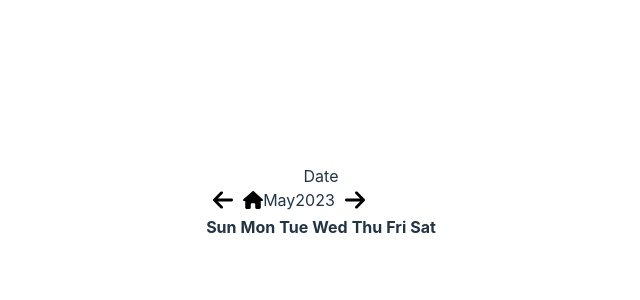
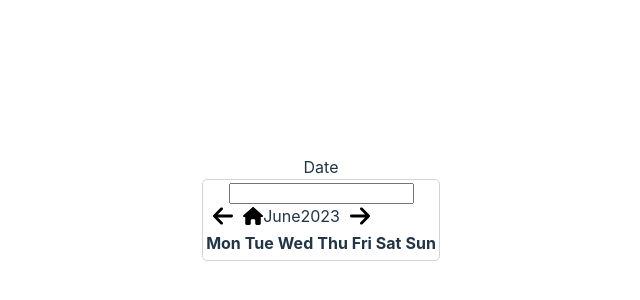
Before and after one commit to AlexGrouard/OC-Project-14-datepicker-typescript, a React (Vite) app: page / in a window 1280 px wide. Shown: the part 192-492 px from the top of the page, without its empty margins (319-959 px from the left). Built offline with nearby package versions, Linux system fonts and the light colour scheme.

Commit message:
update date picker

```diff
--- a/package.json
+++ b/package.json
@@ -10,11 +10,13 @@
     "preview": "vite preview"
   },
   "dependencies": {
+    "luxon": "^3.3.0",
     "react": "^18.2.0",
     "react-dom": "^18.2.0",
     "sass": "^1.62.1"
   },
   "devDependencies": {
+    "@types/luxon": "^3.3.0",
     "@types/react": "^18.0.37",
     "@types/react-dom": "^18.0.11",
     "@typescript-eslint/eslint-plugin": "^5.59.0",
--- a/src/DatePicker.tsx
+++ b/src/DatePicker.tsx
@@ -1,3 +1,4 @@
+import { DateTime } from "luxon"
 import { useEffect, useState } from "react"
 import house from "./assets/house-solid.svg"
 import leftArrow from "./assets/leftArrow.svg"
@@ -8,18 +9,22 @@ import styles from "./styles/DatePicker.module.scss"
 import { MonthType } from "./utils/type"
 
 function DatePicker() {
-	const [currentDate, setCurrentDate] = useState(new Date())
-	const [day, setDay] = useState(new Date().getDate())
-	const [month, setMonth] = useState(new Date().getMonth())
-	const [year, setYear] = useState(new Date().getFullYear())
+	const dt = DateTime.local()
+	const [currentDate, setCurrentDate] = useState("")
+	const [day, setDay] = useState(dt.day)
+	const [month, setMonth] = useState(dt.month)
+	const [year, setYear] = useState(dt.year)
 	const [stringMonth, setStringMonth] = useState("")
 
 	const today = () => {
-		setDay(new Date().getDate())
-		setMonth(new Date().getMonth())
-		setYear(new Date().getFullYear())
+		setCurrentDate(DateTime.now().toLocaleString())
+		setDay(dt.day)
+		setMonth(dt.month)
+		setYear(dt.year)
 	}
-
+	const changeDate = () => {
+		console.log(currentDate)
+	}
 	const monthDecrease = () => {
 		const newMonth = month - 1
 		if (newMonth < 1) {
@@ -38,10 +43,21 @@ function DatePicker() {
 
 	useEffect(() => {
 		setStringMonth(months[month as keyof MonthType])
-	}, [month])
+		if (currentDate) {
+			const dt = DateTime.fromISO(currentDate)
+			setDay(dt.day)
+			setMonth(dt.month)
+			setYear(dt.year)
+		}
+	}, [month, currentDate])
 
 	return (
 		<main className={styles.main}>
+			<input
+				type='string'
+				value={currentDate}
+				onChange={(e) => setCurrentDate(e.target.value)}
+			/>
 			<div className={styles.header}>
 				<img
 					src={leftArrow}
@@ -61,7 +77,7 @@ function DatePicker() {
 					onClick={monthIncrease}
 				/>
 			</div>
-			<DayGrid day={day} month={month} year={year}/>
+			<DayGrid day={day} month={month} year={year} />
 		</main>
 	)
 }
--- /dev/null
+++ b/src/components/Day/dayGrid.module.scss
@@ -0,0 +1,10 @@
+.table{
+  display: flex;
+  flex-wrap: wrap;
+}
+.node {
+    width: 20px;
+    height: 20px;
+    background-color: white;
+    outline: 1px solid lightgray;
+  }
--- a/src/components/Day/dayGrid.tsx
+++ b/src/components/Day/dayGrid.tsx
@@ -1,37 +1,32 @@
+import { DateTime } from "luxon"
 import { useEffect, useState } from "react"
 import { daysShort } from "../../data/data"
 import { daysGridProps } from "../../utils/type"
+import styles from "./dayGrid.module.css"
 
 function dayGrid({ day, month, year }: daysGridProps): JSX.Element {
-	const firstDay = new Date(year, month, 1)
-	console.log(firstDay)
-	//const [longMonth, setLongMonth] = useState(false)
+	let grid: number[] = []
+	const startDay = DateTime.fromObject({ day: 1, month, year }).weekday
+	const daysInMonth = DateTime.fromObject({ day: 1, month, year }).daysInMonth
+	const daysInPrevMonth = DateTime.fromObject({
+		day: 1,
+		month: month - 1,
+		year,
+	}).daysInMonth
 
-	/*   if (longMonth) {
-    //same grid but with 31 days
-    return (
-      <div>day</div>
-    )
-  }
-   else if (february){
-    //same grid but with 28 days
-    return (
-      <div>day</div>
-    )
-  }
-  else
-  //same grid with 30 days
-    return (
-      <div>day</div>
-    ) */
+	grid = [...Array(daysInMonth).keys()]
+	grid = grid.map((day) => day + 1)
+	const prevMonthDays = [...Array(startDay - 1).keys()]
+	prevMonthDays.forEach((day) => {
+		grid.unshift(daysInPrevMonth - day)
+	})
+	const nextMonthDays = [...Array(7 - (grid.length % 7)).keys()]
+	nextMonthDays.forEach((day) => {
+		grid.push(day + 1)
+	})
 
-	// the grid must be 7 x 5
-	// get in what day start the month
-	// then add the day from last month to the day start
-	//then complete the grid with all days
-	// if the last part of the grid is empty
-	// add the day of next month
 
+	console.log(grid)
 	return (
 		<table>
 			<thead>
@@ -43,10 +38,6 @@ function dayGrid({ day, month, year }: daysGridProps): JSX.Element {
 			</thead>
 			<tbody>
 				<tr></tr>
-				<tr></tr>
-				<tr></tr>
-				<tr></tr>
-				<tr></tr>
 			</tbody>
 		</table>
 	)
--- a/src/data/data.ts
+++ b/src/data/data.ts
@@ -1,15 +1,13 @@
-import { MonthType } from "../utils/type"
-
-export const days = [
-	"Sunday",
-	"Monday",
-	"Tuesday",
-	"Wednesday",
-	"Thursday",
-	"Friday",
-	"Saturday",
-]
-export const daysShort = ["Sun", "Mon", "Tue", "Wed", "Thu", "Fri", "Sat"]
+export const days = {
+	1: "Monday",
+	2: "Tuesday",
+	3: "Wednesday",
+	4: "Thursday",
+	5: "Friday",
+	6: "Saturday",
+	7: "Sunday",
+}
+export const daysShort = ["Mon", "Tue", "Wed", "Thu", "Fri", "Sat", "Sun"]
 export const months = {
 	1: "January",
 	2: "February",
--- a/src/styles/DatePicker.module.scss
+++ b/src/styles/DatePicker.module.scss
@@ -4,3 +4,9 @@
         margin-left: 10px;
     }
 }
+
+.main {
+    max-width: 300px;
+    border: 1px solid lightgray;
+    border-radius: 5px;
+}
```
Also changed, not shown: src/datepickerV2.tsx (added, +27 -0 lines), 1 other file (tests, documents, lock files or other folders).
